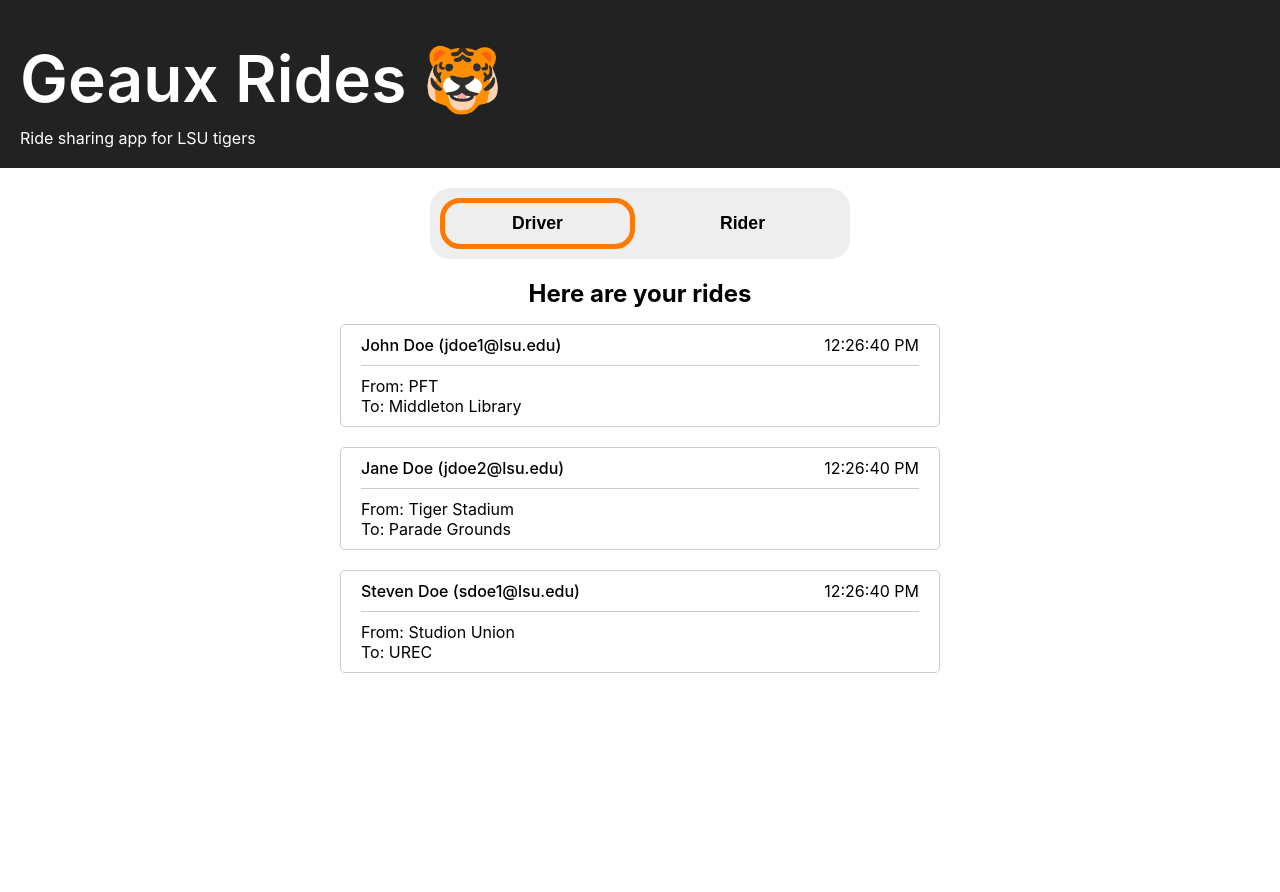
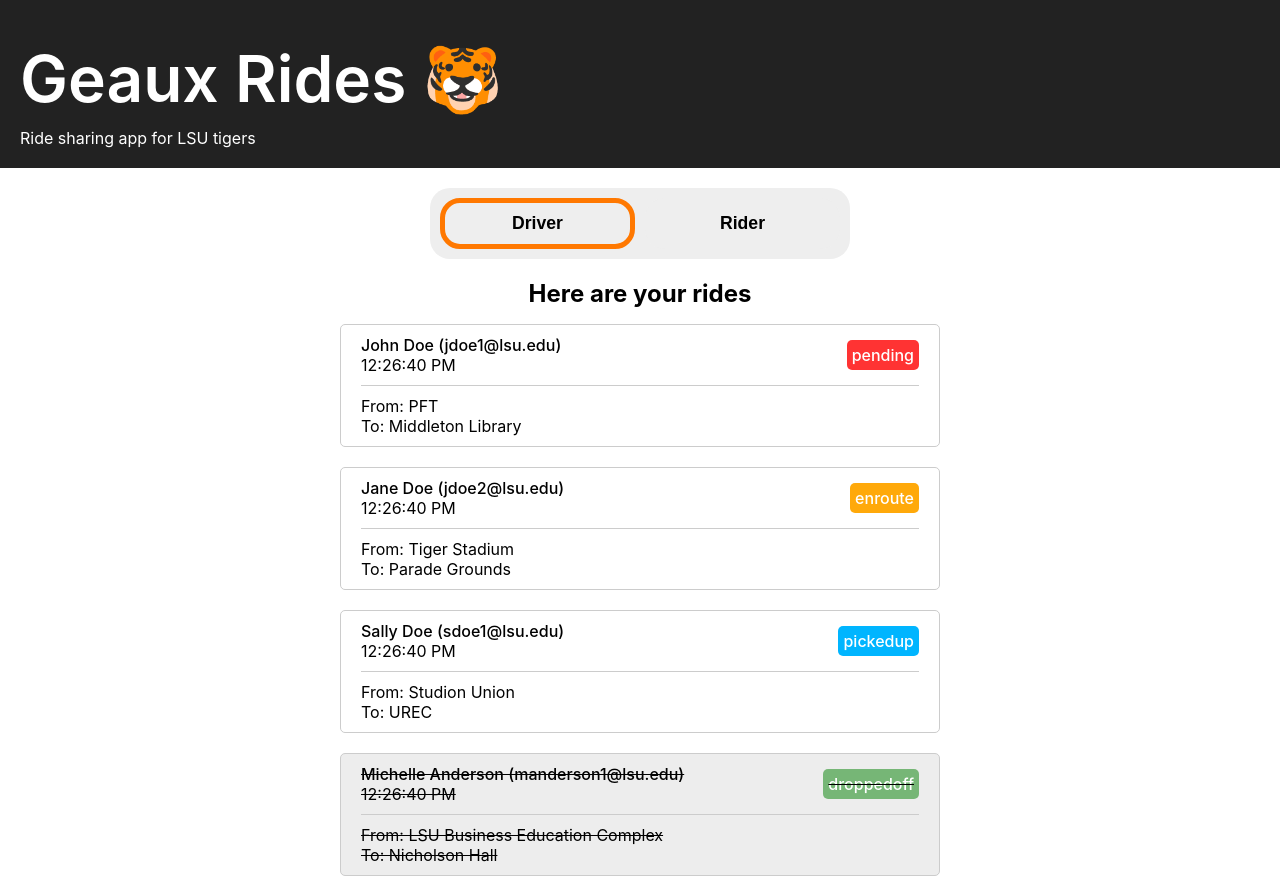
Before and after one commit to DSC-LSU/react-beginner-ride-sharing-app, a React (Create React App) app: page / in a window 1280 px wide. Before the commit the page ends 800 px from the top, so only its background shows below. Built offline with nearby package versions, Linux system fonts and the light colour scheme.

Commit message:
Added status badges to RiderCard

```diff
--- a/src/components/DriversSection/DriverSection.tsx
+++ b/src/components/DriversSection/DriverSection.tsx
@@ -10,6 +10,7 @@ export const DriverSection = () => {
       requestPlacedTime: 1600000000,
       pickupLocation: 'PFT',
       dropoffLocation: 'Middleton Library',
+      status: 'pending',
     },
     {
       name: 'Jane Doe',
@@ -17,13 +18,23 @@ export const DriverSection = () => {
       requestPlacedTime: 1600000000,
       pickupLocation: 'Tiger Stadium',
       dropoffLocation: 'Parade Grounds',
+      status: 'enroute',
     },
     {
-      name: 'Steven Doe',
+      name: 'Sally Doe',
       lsuEmail: 'sdoe1@lsu.edu',
       requestPlacedTime: 1600000000,
       pickupLocation: 'Studion Union',
       dropoffLocation: 'UREC',
+      status: 'pickedup',
+    },
+    {
+      name: 'Michelle Anderson',
+      lsuEmail: 'manderson1@lsu.edu',
+      requestPlacedTime: 1600000000,
+      pickupLocation: 'LSU Business Education Complex',
+      dropoffLocation: 'Nicholson Hall',
+      status: 'droppedoff',
     }
   ];
 
--- a/src/components/DriversSection/components/RiderCard/RiderCard.css
+++ b/src/components/DriversSection/components/RiderCard/RiderCard.css
@@ -24,9 +24,42 @@
   border-bottom: 1px solid #ccc;
 }
 
-.rider-card .row-1 .name {
+.rider-card .row-1 .left .name {
   /*font-size: 1.5em;*/
   font-weight: 500;
+}
+
+.rider-card .row-1 .right .status {
+  /*font-size: 1.5em;*/
+  font-weight: 500;
+  padding: 5px;
+  border-radius: 5px;
+  user-select: none;
+}
+
+.rider-card[data-status="pending"] .row-1 .right .status {
+  background-color: rgba(255, 0, 0, 0.8);
+  color: white;
+}
+
+.rider-card[data-status="enroute"] .row-1 .right .status {
+  background-color: rgba(255, 166, 0, 0.96);
+  color: white;
+}
+
+.rider-card[data-status="pickedup"] .row-1 .right .status {
+  background-color: rgb(0, 181, 255);
+  color: white;
+}
+
+.rider-card[data-status="droppedoff"] .row-1 .right .status {
+  background-color: rgba(0, 128, 0, 0.5);
+  color: white;
+}
+
+.rider-card[data-status="droppedoff"] {
+  text-decoration: line-through;
+  background-color: rgba(220, 220, 220, 0.5);
 }
 
 .rider-card .row-2 {
--- a/src/components/DriversSection/components/RiderCard/RiderCard.tsx
+++ b/src/components/DriversSection/components/RiderCard/RiderCard.tsx
@@ -4,10 +4,15 @@ import './RiderCard.css';
 export const RiderCard = (props: { rider: Rider }) => {
   const {rider} = props;
 
-  return <div className={'rider-card'}>
+  return <div className={'rider-card'} data-status={rider.status}>
     <div className={'row-1'}>
-      <p className={'name'}>{`${rider.name} (${rider.lsuEmail})`}</p>
-      <p className={'rider-request-placed-time'}>{new Date(rider.requestPlacedTime).toLocaleTimeString()}</p>
+      <div className={'left'}>
+        <p className={'name'}>{`${rider.name} (${rider.lsuEmail})`}</p>
+        <p className={'rider-request-placed-time'}>{new Date(rider.requestPlacedTime).toLocaleTimeString()}</p>
+      </div>
+      <div className={'right'}>
+        <p className={'status'} >{`${rider.status}`}</p>
+      </div>
     </div>
     <div className={'row-2'}>
       <p className={'pickup-location'}>{`From: ${rider.pickupLocation}`}</p>
--- a/src/types/all_types.ts
+++ b/src/types/all_types.ts
@@ -4,4 +4,5 @@ export type Rider = {
   requestPlacedTime: number,
   pickupLocation: string,
   dropoffLocation: string,
+  status: 'pending' | 'enroute' | 'pickedup' | 'droppedoff',
 }
```
